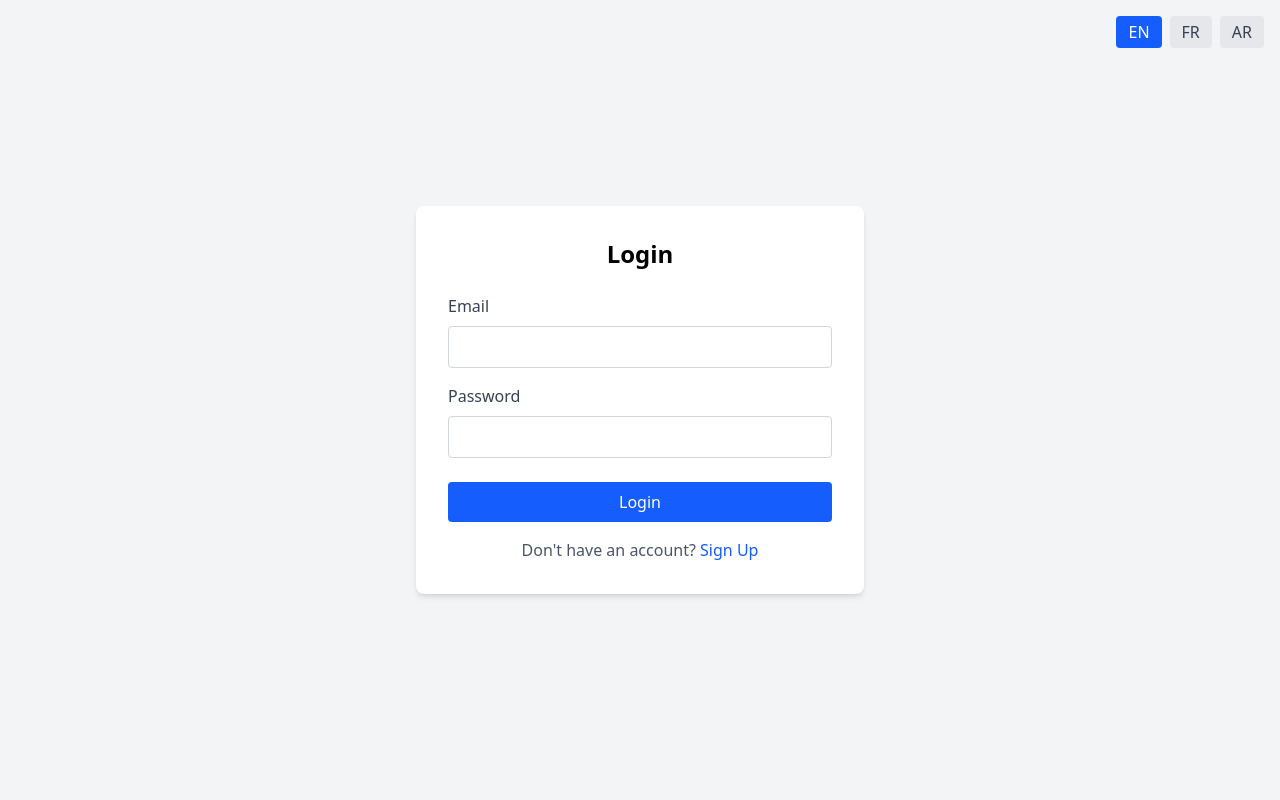
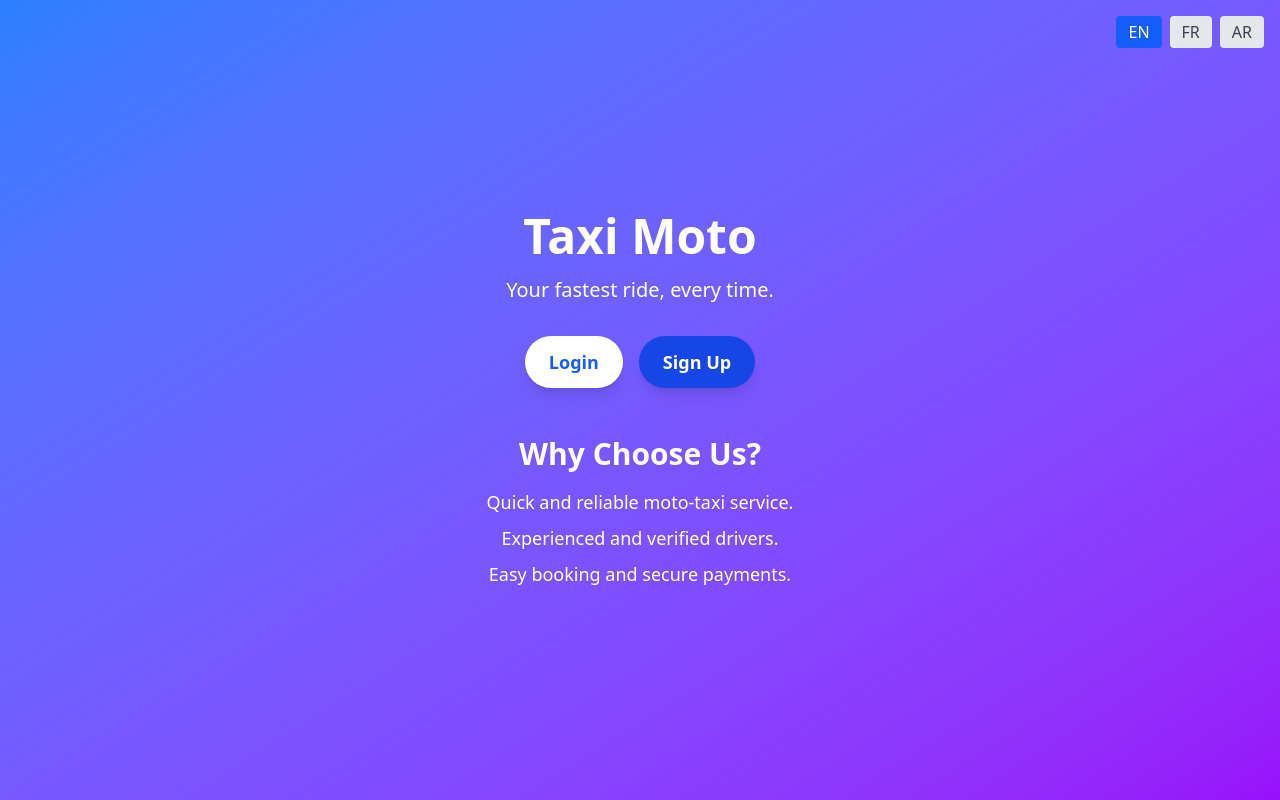
Before and after one commit to mdouaour/taxi-moto, a React (Vite) app: page / in a window 1280 px wide. Before the commit this address led to /login. Built offline with nearby package versions, Linux system fonts and the light colour scheme; no server answers.

Commit message:
feat: Implement LandingPage and integrate it into App.jsx, add new translations

```diff
--- a/src/App.jsx
+++ b/src/App.jsx
@@ -7,6 +7,7 @@ import RoleSelect from './pages/RoleSelect';
 import RiderDashboard from './pages/RiderDashboard';
 import DriverDashboard from './pages/DriverDashboard';
 import LanguageSwitcher from './components/LanguageSwitcher';
+import LandingPage from './pages/LandingPage';
 
 function App() {
   const [session, setSession] = useState(null);
@@ -44,7 +45,7 @@ function App() {
         <Route
           path="/"
           element={
-            session ? <Navigate to="/role-select" /> : <Navigate to="/login" />
+            session ? <Navigate to="/role-select" /> : <LandingPage />
           }
         />
         <Route path="/login" element={<Login />} />
--- a/src/i18n.js
+++ b/src/i18n.js
@@ -25,6 +25,12 @@ const resources = {
       yourCurrentLocation: 'Your Current Location',
       notLoggedIn: 'You must be logged in to book a ride.',
       bookingSuccess: 'Ride requested successfully!',
+      appName: 'Taxi Moto',
+      appSlogan: 'Your fastest ride, every time.',
+      whyChooseUs: 'Why Choose Us?',
+      feature1: 'Quick and reliable moto-taxi service.',
+      feature2: 'Experienced and verified drivers.',
+      feature3: 'Easy booking and secure payments.',
     },
   },
   fr: {
@@ -50,6 +56,12 @@ const resources = {
       yourCurrentLocation: 'Votre position actuelle',
       notLoggedIn: 'Vous devez être connecté pour réserver une course.',
       bookingSuccess: 'Course demandée avec succès !',
+      appName: 'Taxi Moto',
+      appSlogan: 'Votre trajet le plus rapide, à chaque fois.',
+      whyChooseUs: 'Pourquoi nous choisir ?',
+      feature1: 'Service de moto-taxi rapide et fiable.',
+      feature2: 'Chauffeurs expérimentés et vérifiés.',
+      feature3: 'Réservation facile et paiements sécurisés.',
     },
   },
   ar: {
@@ -75,6 +87,12 @@ const resources = {
       yourCurrentLocation: 'موقعك الحالي',
       notLoggedIn: 'يجب عليك تسجيل الدخول لحجز رحلة.',
       bookingSuccess: 'تم طلب الرحلة بنجاح!',
+      appName: 'تاكسي موتو',
+      appSlogan: 'رحلتك الأسرع، في كل مرة.',
+      whyChooseUs: 'لماذا تختارنا؟',
+      feature1: 'خدمة تاكسي دراجة نارية سريعة وموثوقة.',
+      feature2: 'سائقون ذوو خبرة ومعتمدون.',
+      feature3: 'حجز سهل ودفع آمن.',
     },
   },
 };
--- /dev/null
+++ b/src/pages/LandingPage.jsx
@@ -0,0 +1,35 @@
+import { useTranslation } from 'react-i18next';
+import { Link } from 'react-router-dom';
+
+export default function LandingPage() {
+  const { t } = useTranslation();
+
+  return (
+    <div className="min-h-screen flex flex-col items-center justify-center bg-gradient-to-br from-blue-500 to-purple-600 text-white p-4">
+      <h1 className="text-5xl font-bold mb-4 text-center">{t('appName')}</h1>
+      <p className="text-xl mb-8 text-center max-w-2xl">{t('appSlogan')}</p>
+
+      <div className="flex space-x-4">
+        <Link
+          to="/login"
+          className="bg-white text-blue-600 hover:bg-gray-100 px-6 py-3 rounded-full text-lg font-semibold transition-colors duration-300 shadow-lg"
+        >
+          {t('login')}
+        </Link>
+        <Link
+          to="/signup"
+          className="bg-blue-700 hover:bg-blue-800 px-6 py-3 rounded-full text-lg font-semibold transition-colors duration-300 shadow-lg"
+        >
+          {t('signup')}
+        </Link>
+      </div>
+
+      <div className="mt-12 text-center max-w-3xl">
+        <h2 className="text-3xl font-semibold mb-4">{t('whyChooseUs')}</h2>
+        <p className="text-lg mb-2">{t('feature1')}</p>
+        <p className="text-lg mb-2">{t('feature2')}</p>
+        <p className="text-lg">{t('feature3')}</p>
+      </div>
+    </div>
+  );
+}
```
